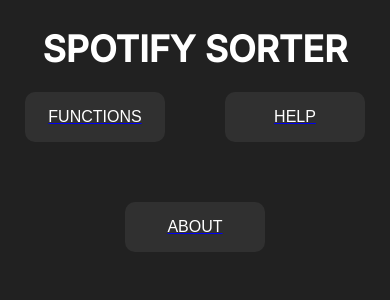
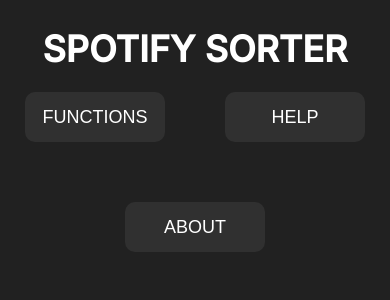
Before and after one commit to Franciszek821/spotifySorter, a Flask app: page / in a window 390 px wide. Shown: the part 335-635 px from the top of the page. Run offline with Flask 3, Linux system fonts and the light colour scheme.

Commit message:
fix: Simplify button styles for improved consistency and responsiveness

```diff
--- a/static/Main/style.css
+++ b/static/Main/style.css
@@ -47,14 +47,10 @@ body {
   width: 140px;
   height: 50px;
   background: #303030;
+  color: white;
+  font-size: 18px;
+  padding: 12px;
+  border: none;
   border-radius: 10px;
-  font-weight: 500;
-  font-size: clamp(16px, 2vw, 20px); /* responsive font size */
-  color: #FFFFFF;
   cursor: pointer;
-  border: none;
-  display: flex;
-  align-items: center;
-  justify-content: center;
-  transition: all 0.2s ease;
 }
```
